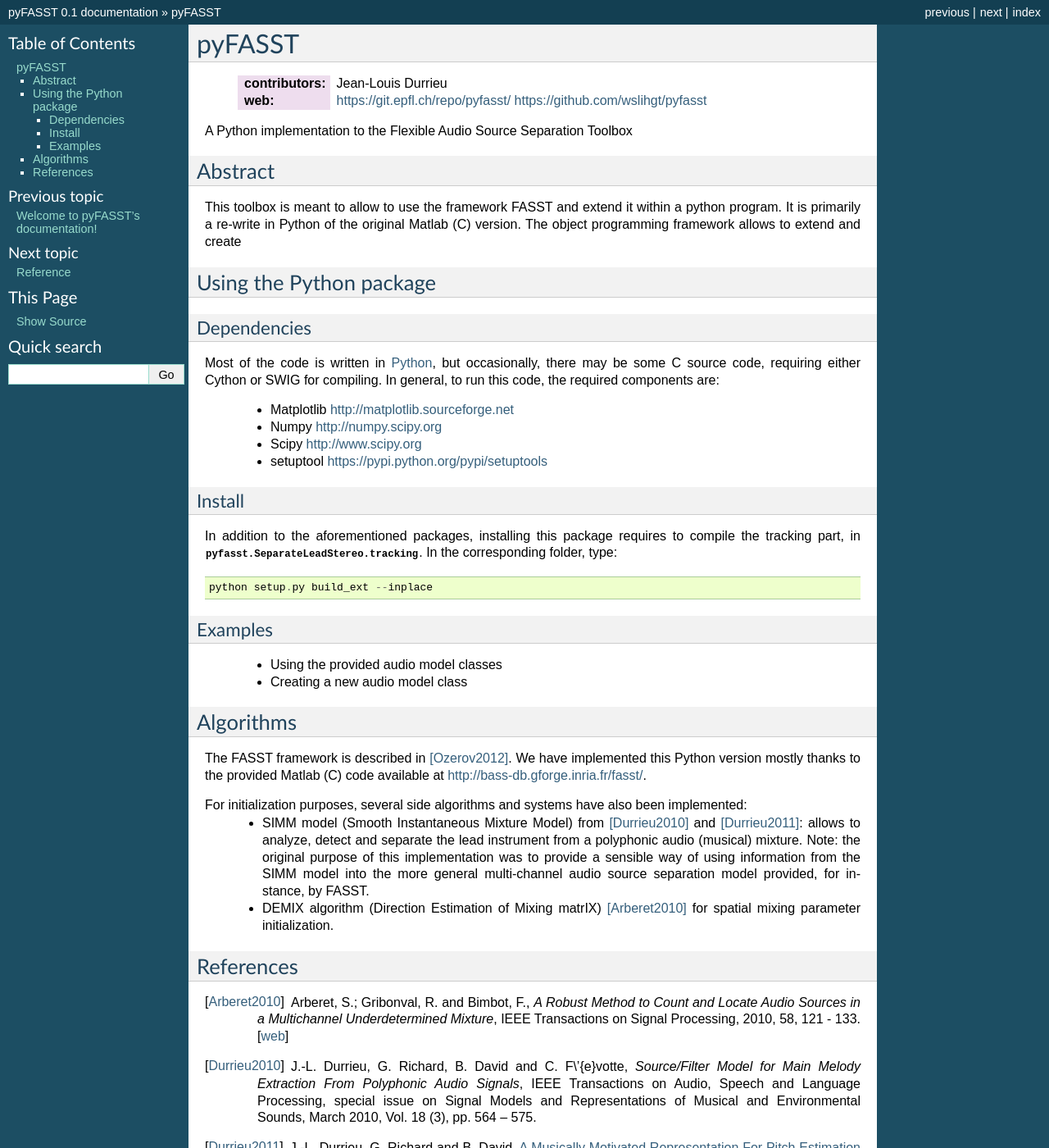
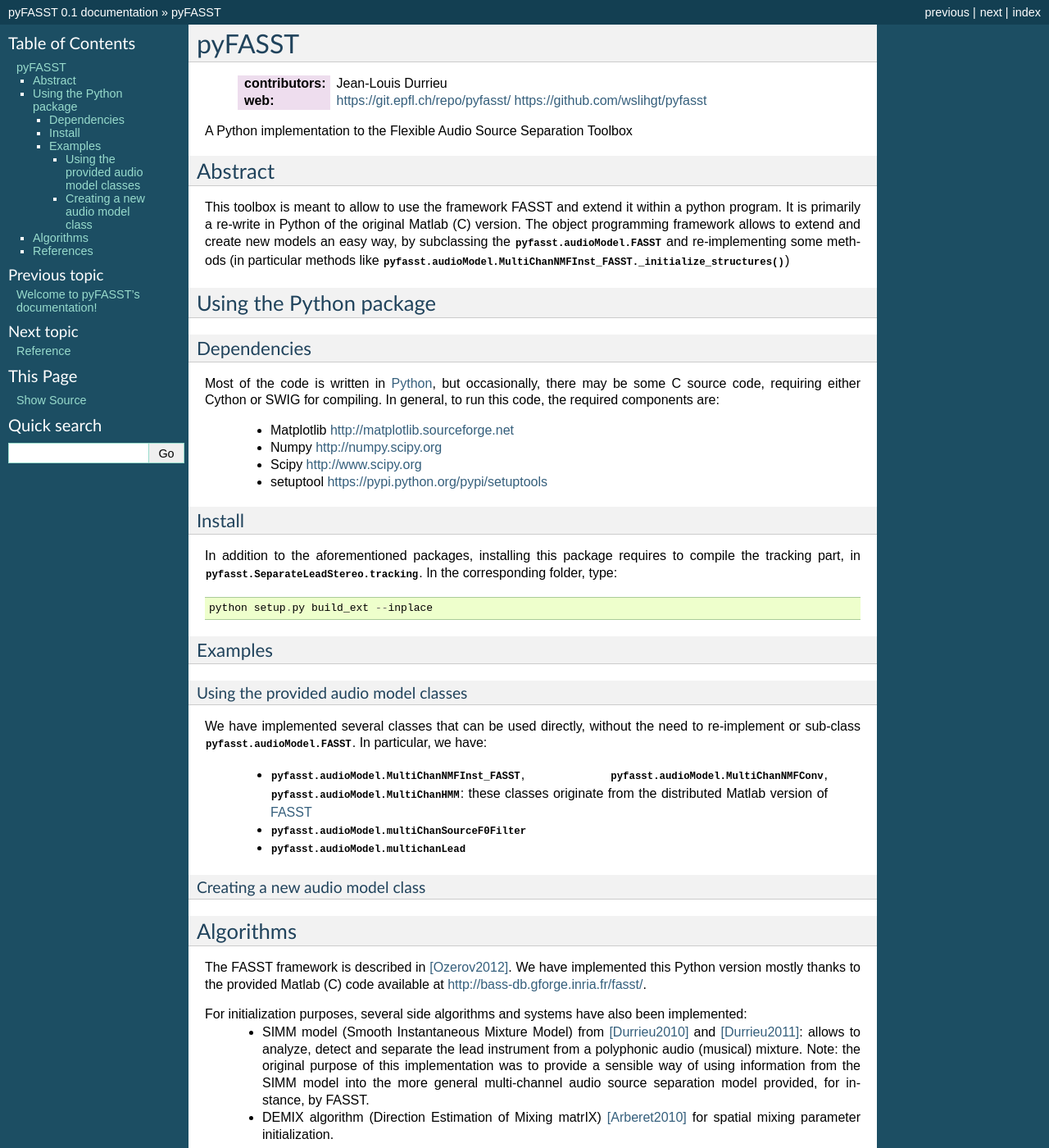
Before and after one commit to wslihgt/pyfasst, a Sphinx documentation site: the page built from doc/source/description.rst, in a window 1280 px wide and 1400 px high. Shown: the whole window at 82% size. Built offline with Sphinx 7.4.7, drawn with Linux system fonts in a browser that asks for light colours.

Commit message:
working on the docs
docs description of the audioModel use.

```diff
--- a/doc/source/description.rst
+++ b/doc/source/description.rst
@@ -9,7 +9,7 @@ A Python implementation to the Flexible Audio Source Separation Toolbox
 
 Abstract
 ========
-This toolbox is meant to allow to use the framework FASST and extend it within a python program. It is primarily a re-write in Python of the original Matlab (C) version. The object programming framework allows to extend and create
+This toolbox is meant to allow to use the framework FASST and extend it within a python program. It is primarily a re-write in Python of the original Matlab (C) version. The object programming framework allows to extend and create new models an easy way, by subclassing the :py:class:`pyfasst.audioModel.FASST` and re-implementing some methods (in particular methods like :py:meth:`pyfasst.audioModel.MultiChanNMFInst_FASST._initialize_structures`)
 
 Using the Python package
 ========================
@@ -36,9 +36,19 @@ In addition to the aforementioned packages, installing this package requires to
 Examples
 --------
 
-  * Using the provided audio model classes
+Using the provided audio model classes
+^^^^^^^^^^^^^^^^^^^^^^^^^^^^^^^^^^^^^^
 
-  * Creating a new audio model class
+We have implemented several classes that can be used directly, without the need to re-implement or sub-class :py:class:`pyfasst.audioModel.FASST`. In particular, we have:
+
+ * :py:class:`pyfasst.audioModel.MultiChanNMFInst_FASST`, :py:class:`pyfasst.audioModel.MultiChanNMFConv`, :py:class:`pyfasst.audioModel.MultiChanHMM`: these classes originate from the distributed Matlab version of FASST_
+
+ * :py:class:`pyfasst.audioModel.multiChanSourceF0Filter`
+
+ * :py:class:`pyfasst.audioModel.multichanLead`
+
+Creating a new audio model class
+^^^^^^^^^^^^^^^^^^^^^^^^^^^^^^^^
 
 Algorithms
 ==========
@@ -74,3 +84,5 @@ References
    source separation <http://hal.inria.fr/hal-00626962/>`_,
    IEEE Transactions on Audio, Speech and Signal Processing, Vol.  20 (4),
    pp. 1118-1133 (2012).
+
+.. _FASST: http://bass-db.gforge.inria.fr/fasst/
```
